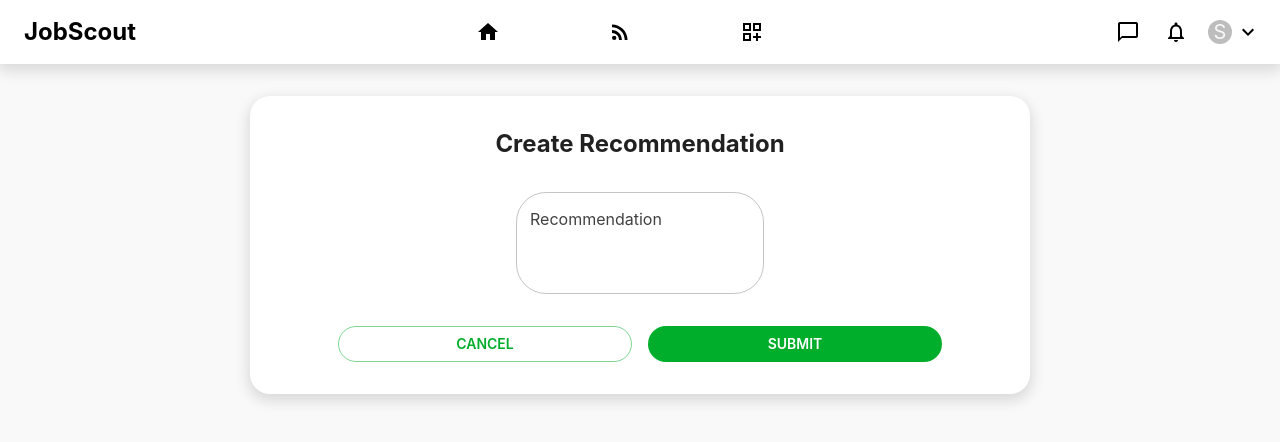
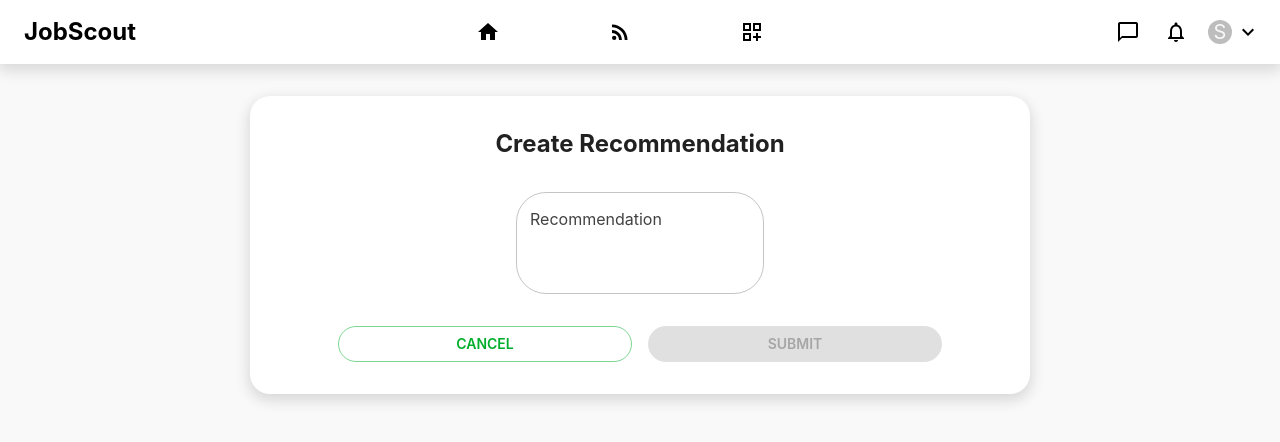
Before and after one commit to zetcco/jobscout-frontend, a React (Create React App) app: page /manage/recommendation/1 in a window 1280 px wide. Shown: the top 442 px of the page. Built offline with nearby package versions, Linux system fonts and the light colour scheme; no server answers; sample sign-in values are in the browser's storage.

Commit message:
Add cancel button

```diff
--- a/src/components/recommendation/RecommendationContent.jsx
+++ b/src/components/recommendation/RecommendationContent.jsx
@@ -12,11 +12,14 @@ export default function RecommendationContent() {
   // console.log(requesterId);
   const [ content, setContent ] = useState('');
   const responderId = useSelector(selectAuthUserId);
-  const [ error, setError ] = useState(false);
+  const [ loading, setLoading ] = useState(false);
 
 
   const onSubmit = async (e) => {
-   const response = await serverClient.post(
+    setLoading(current => current)
+    // console.log(loading)
+
+    const response = await serverClient.post(
           '/recommendations/add',
           {
             content,
@@ -24,15 +27,15 @@ export default function RecommendationContent() {
             requester: { id: requesterId }
             }
     )
-    if(response.status === 200 || content.length != 0) {
+    if(response.status === 200 ) {
       navigate(-1)
     }
+    setLoading(current => !current)
   }
 
-  // const navigate = useNavigate();
-	// const goBack = () => {
-	// 	navigate(-1);
-	// }
+  const onCancel =  () => {
+    navigate(-1);
+  }
 
 
   return (
@@ -42,10 +45,10 @@ export default function RecommendationContent() {
           title={'Create Recommendation'}
           footer={
             <Stack direction={'row'} spacing={2} md={6}>
-              <Button variant='outlined' fullWidth>
+              <Button onClick={onCancel} variant='outlined' fullWidth>
                 Cancel
               </Button>
-              <Button onClick={onSubmit} variant='contained' fullWidth >
+              <Button onClick={onSubmit} variant='contained' fullWidth disabled = {content === '' || loading === 'true'}>
                 Submit
               </Button>
             </Stack>
```
